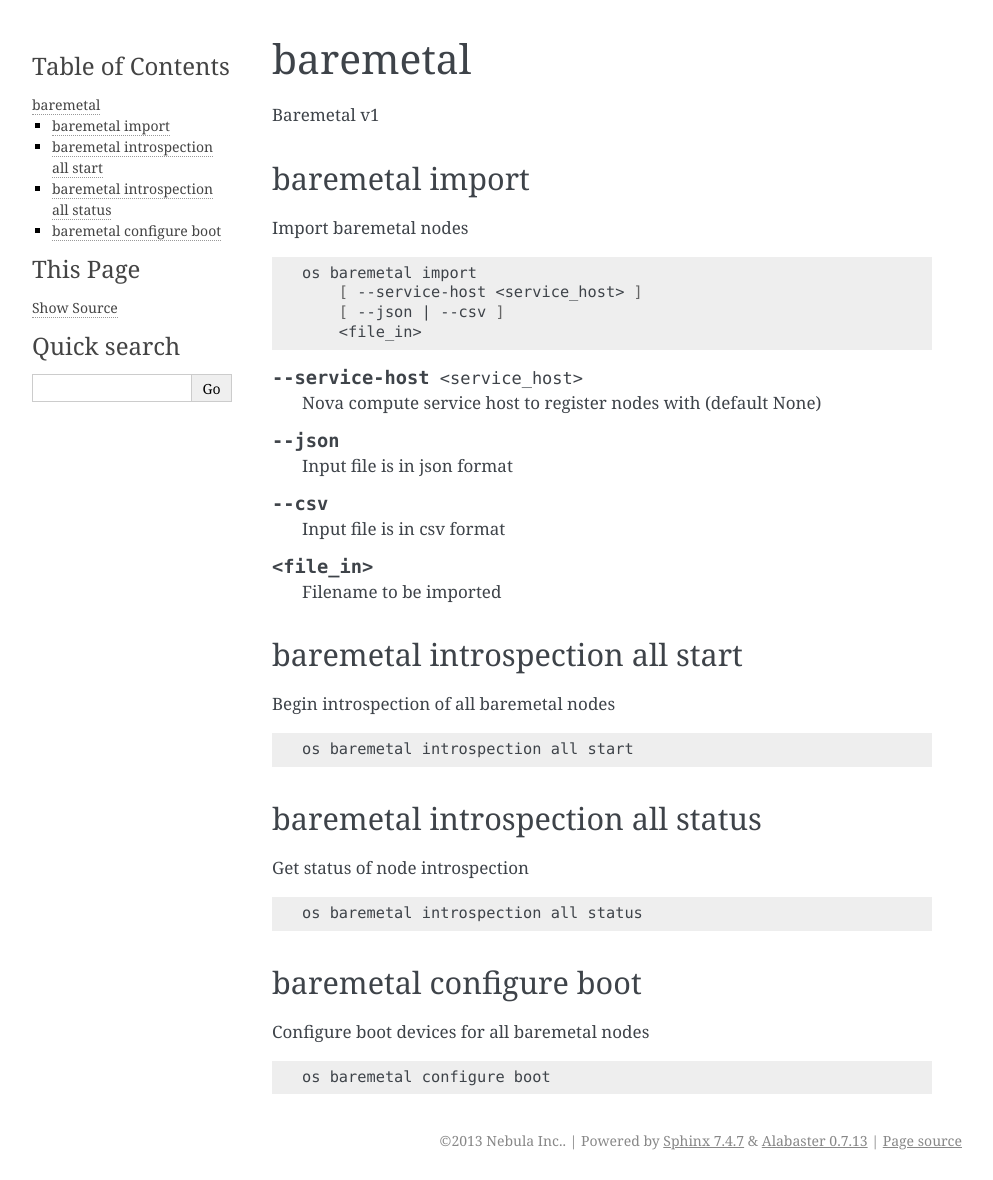
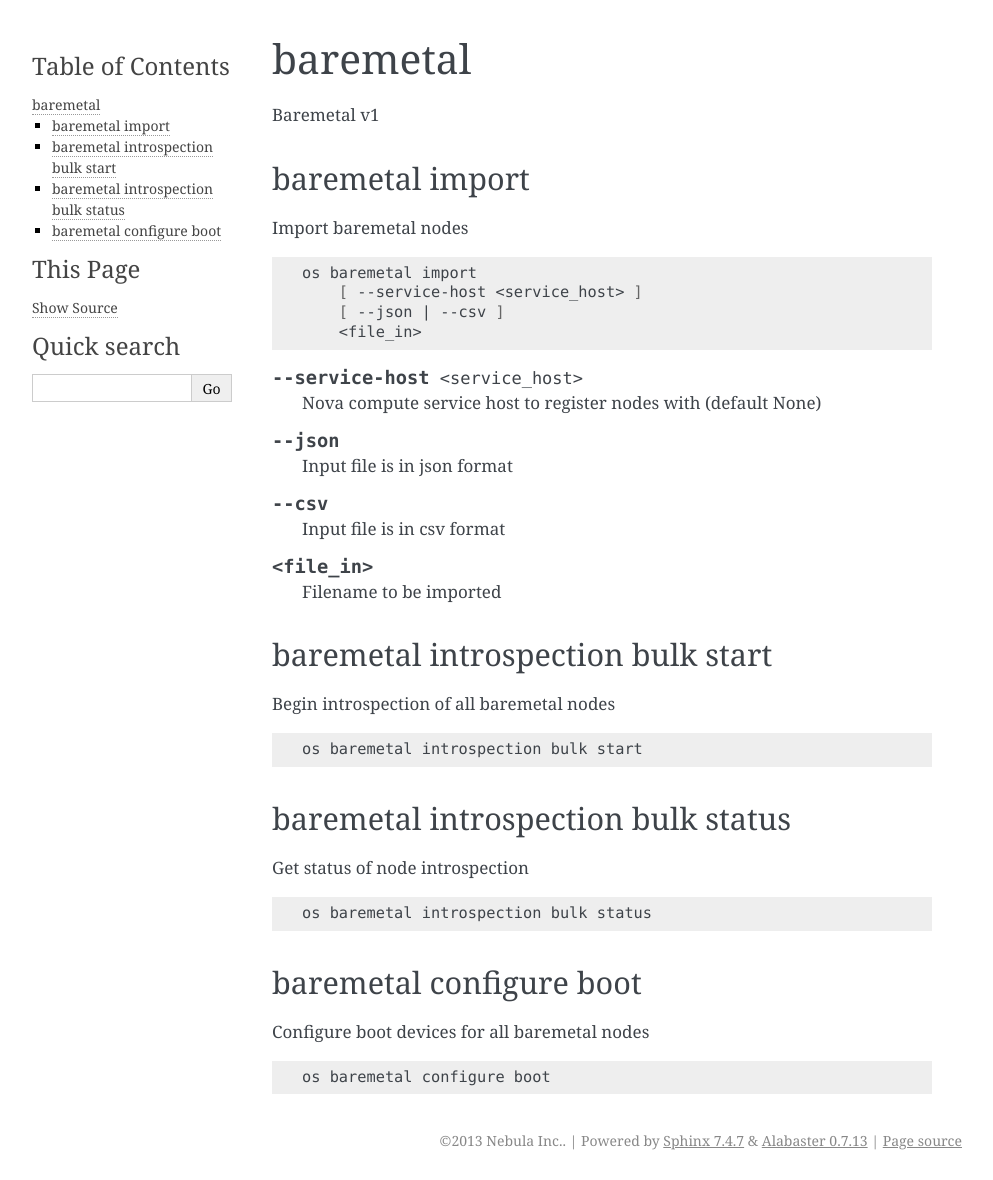
Before and after one commit to openstack-archive/python-tripleoclient, a Sphinx documentation site: the page built from doc/source/command-objects/baremetal.rst, in a window 1280 px wide. Shown: the whole page, without its empty margins (148-1141 px from the left). Built offline with Sphinx 7.4.7, drawn with Linux system fonts in a browser that asks for light colours.

Commit message:
Rename the "all" commands to "bulk"
Change-Id: Ia6ed32024d6e68c9fff291cfdcb7d6a2762c2c10

```diff
--- a/doc/source/command-objects/baremetal.rst
+++ b/doc/source/command-objects/baremetal.rst
@@ -34,25 +34,25 @@ Import baremetal nodes
 
     Filename to be imported
 
-baremetal introspection all start
----------------------------------
+baremetal introspection bulk start
+----------------------------------
 
 Begin introspection of all baremetal nodes
 
-.. program:: baremetal introspection all start
+.. program:: baremetal introspection bulk start
 .. code:: bash
 
-    os baremetal introspection all start
+    os baremetal introspection bulk start
 
-baremetal introspection all status
-----------------------------------
+baremetal introspection bulk status
+-----------------------------------
 
 Get status of node introspection
 
-.. program:: baremetal introspection all status
+.. program:: baremetal introspection bulk status
 .. code:: bash
 
-    os baremetal introspection all status
+    os baremetal introspection bulk status
 
 baremetal configure boot
 ------------------------
--- a/setup.cfg
+++ b/setup.cfg
@@ -57,8 +57,8 @@ openstack.cli.extension =
 
 openstack.rdomanager_oscplugin.v1 =
     baremetal_import = rdomanager_oscplugin.v1.baremetal:ImportBaremetal
-    baremetal_introspection_all_start = rdomanager_oscplugin.v1.baremetal:StartBaremetalIntrospectionAll
-    baremetal_introspection_all_status = rdomanager_oscplugin.v1.baremetal:StatusBaremetalIntrospectionAll
+    baremetal_introspection_bulk_start = rdomanager_oscplugin.v1.baremetal:StartBaremetalIntrospectionBulk
+    baremetal_introspection_bulk_status = rdomanager_oscplugin.v1.baremetal:StatusBaremetalIntrospectionBulk
     baremetal_configure_boot = rdomanager_oscplugin.v1.baremetal:ConfigureBaremetalBoot
     overcloud_deploy = rdomanager_oscplugin.v1.overcloud_deploy:DeployOvercloud
     overcloud_image_build = rdomanager_oscplugin.v1.overcloud_image:BuildOvercloudImage
```
Also changed, not shown: 2 other files.
